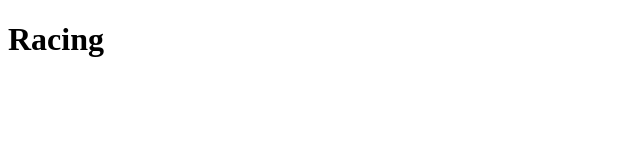
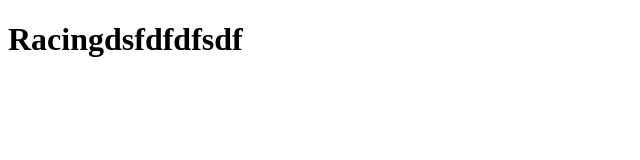
Before and after one commit to mauricio-n-bustos/proyectoDemoCursoPrework, a plain HTML site: page index.html in a window 1280 px wide. Shown: the whole page, without its empty margins (0-640 px from the left). Drawn offline with Linux system fonts and the light colour scheme.

Commit message:
cambios de prueba

```diff
--- a/index.html
+++ b/index.html
@@ -7,6 +7,6 @@
     <title>Document</title>
 </head>
 <body>
-    <h1>Racing</h1>
+    <h1>Racingdsfdfdfsdf</h1>
 </body>
 </html>
```
